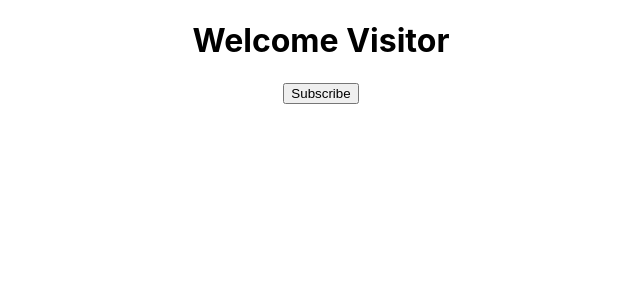
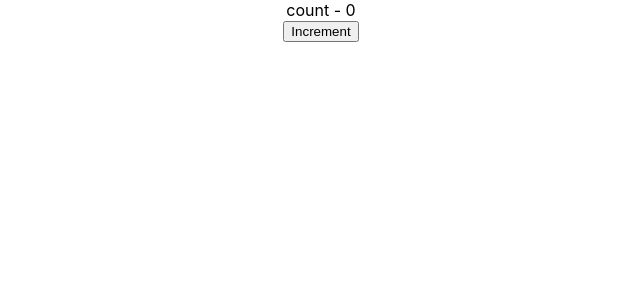
Before and after one commit to nilankh/LearningReact, a React (Create React App) app: page / in a window 1280 px wide. Shown: the top 300 px of the page, without its empty margins (319-959 px from the left). Built offline with nearby package versions, Linux system fonts and the light colour scheme.

Commit message:
learning about setstate

```diff
--- a/src/App.js
+++ b/src/App.js
@@ -6,10 +6,16 @@ import  Greet  from './components/Greet';
 import Welcome from './components/Welcome';
 import Hello from './components/Hello';
 import Message from './components/Message';
+import Counter from './components/Counter';
+
 function App() {
+
+
   return (
     <div className="App">
-      <Message />
+      <Counter />
+
+      {/* <Message /> */}
       {/* <Greet name="Bruce" heroname="Batman"/> */}
       {/* <Greet name="Bruce" heroname="Batman">
         <p>This is children props</p>
--- a/src/components/Counter.js
+++ b/src/components/Counter.js
@@ -3,10 +3,21 @@
 import React, { Component } from 'react'
 
 class Counter extends Component {
+
+    // itna likhne ka jaruri ni just rconst enter
+    constructor(props) {
+        super(props)
+
+        this.state = {
+            count: 0
+        }
+    }
+
     render() {
         return (
             <div>
-
+                <div>count - {this.state.count}</div>
+                <button>Increment</button>
             </div>
         )
     }
```
